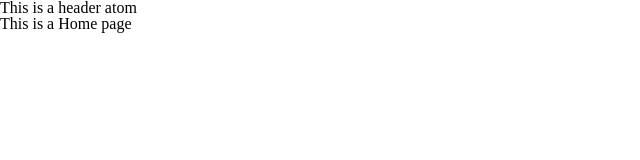
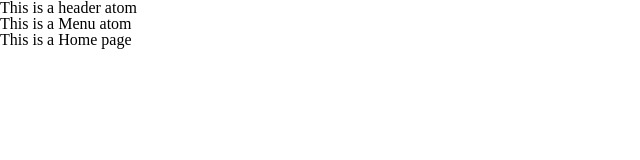
Before and after one commit to DimitriVld/Portfolio, a React (Create React App) app in the folder client-web/: page / in a window 1280 px wide. Shown: the top 160 px of the page, without its empty margins (0-640 px from the left). Built offline with nearby package versions, Linux system fonts and the light colour scheme.

Commit message:
Front | Init menu

```diff
--- a/client-web/src/styles/app.scss
+++ b/client-web/src/styles/app.scss
@@ -30,7 +30,7 @@
  /_/    \_\__\___/|_| |_| |_|___/
 
 */
-@import "./atoms/button.scss";
+@import "./atoms/ui/button.scss";
 
 
 
--- /dev/null
+++ b/client-web/src/views/atoms/Menu.js
@@ -0,0 +1,11 @@
+import React from 'react';
+
+const Menu = () => {
+    return (
+        <div className={'menu-atom'}>
+            <p> This is a Menu atom </p>
+        </div>
+    )
+}
+
+export default Menu;
--- a/client-web/src/views/layouts/DefaultLayout.js
+++ b/client-web/src/views/layouts/DefaultLayout.js
@@ -1,10 +1,12 @@
 import React from 'react';
 import Header from '../atoms/Header';
+import Menu from '../atoms/Menu';
 
 const DefaultLayout = (props) => {
     return (
         <div className={"default-layout"}>
             <Header />
+            <Menu />
             <main className={"main-content"}>{props.page}</main>
         </div>
     );
```
Also changed, not shown: client-web/src/styles/atoms/ui/button.scss (renamed from client-web/src/styles/atoms/button.scss), client-web/src/views/atoms/ui/Button.js (renamed from client-web/src/views/atoms/Button.js).
